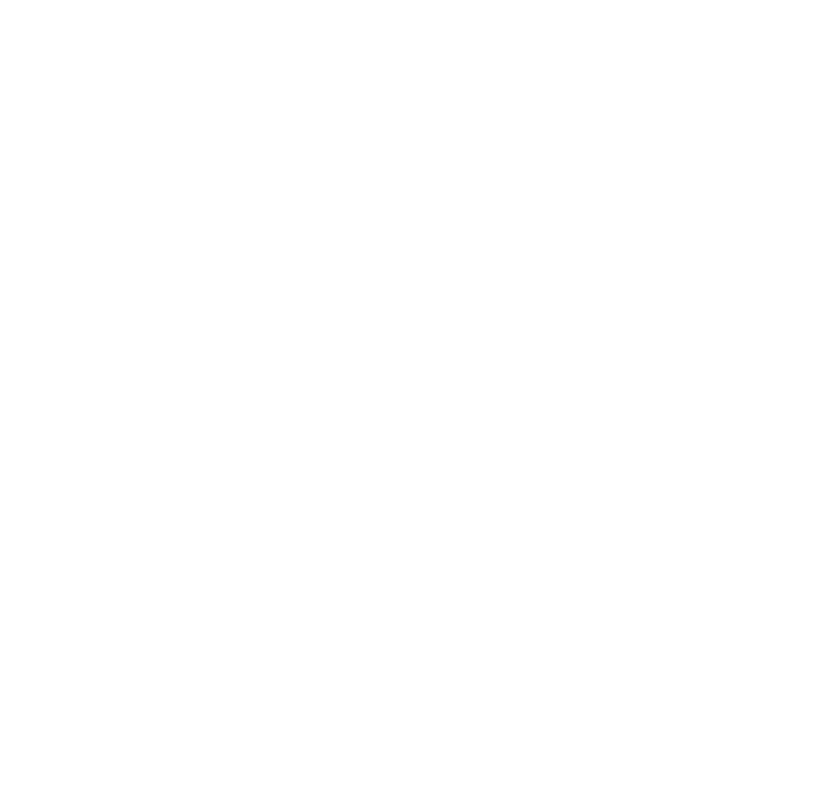
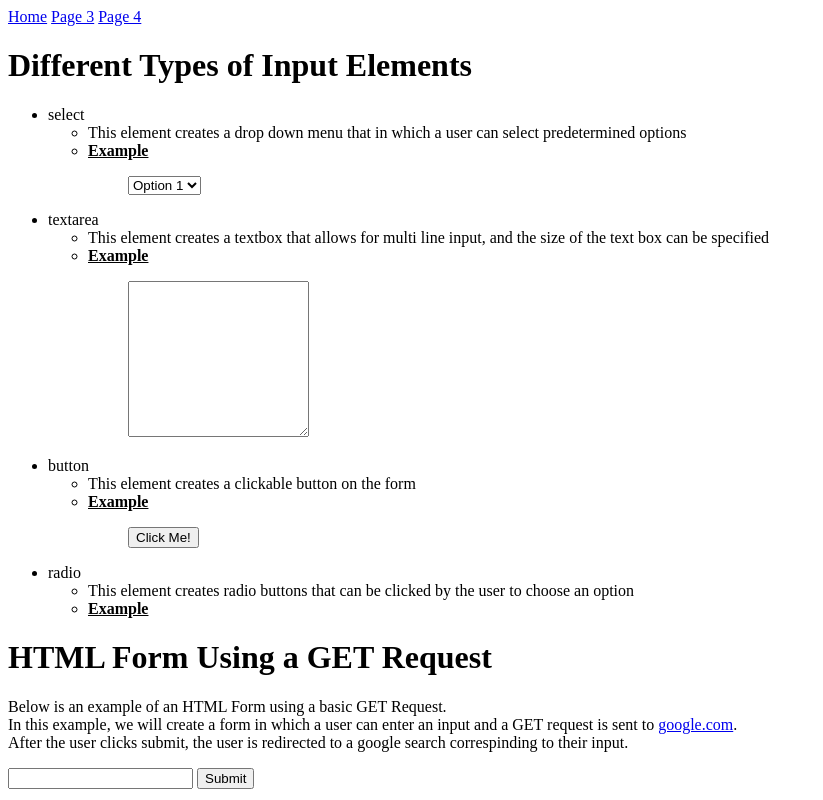
Before and after one commit to frogxdeliver/Project-1.5, a plain HTML site: page page2.html in a window 1280 px wide. Shown: the whole page, without its empty margins (0-823 px from the left). Drawn offline with Linux system fonts and the light colour scheme.

Commit message:
Add files via upload

```diff
--- a/index.html
+++ b/index.html
@@ -4,11 +4,45 @@
     <meta charset="UTF-8">
     <meta name="viewport" content="width=device-width, initial-scale=1.0">
     <meta http-equiv="X-UA-Compatible" content="ie=edge">
-    <title>Document</title>
+    <link rel="stylesheet" href="main.css" type="text/css">
+    <title>HTML Forms</title>
 </head>
 <body>
     <nav>
         <a href="page2.html">Page 2</a>
+        <a href="page3.html">Page 3</a>
+        <a href="page4.html">Page 4</a>
+
     </nav>
+
+<h1>HTML Forms</h1>
+<p>
+    HTML Forms are used to collect data from users who visit your website.
+    HTML allows for various different input types such as email, password, checkbox, etc.<br>
+    Below is an image that depicts an example of an HTML form.
+</p><br>
+
+<img src="https://www.arduino.cc/en/uploads/Guide/YunWebConfig.png" height=300px width= 300px>
+
+<p class="get">
+    An HTML Form allows you to make basic HTTP
+    (<span class="important">HyperText Transfer Protocol</span>) requests,
+     such as GET and POST.<br>
+    <h2>GET Request</h2>
+     A GET request is used to request data from a specified source.<br>
+     The request goes to a URL and has no body. <br>
+     Form parameters are attached at the end of the url as a query string.<br>
+</p>
+<p class="post">
+    <h2>POST Request</h2>
+     A POST request is used to send data to a server to create or update a resource. <br>
+     The data is stored in the body of the HTTP request.
+</p>
+
+
+
+
+
+
 </body>
 </html>
--- /dev/null
+++ b/main.css
@@ -0,0 +1,4 @@
+.important{
+    text-decoration: underline;
+    font-weight: bold;
+}
--- a/page2.html
+++ b/page2.html
@@ -0,0 +1,84 @@
+<!DOCTYPE html>
+<html lang="en">
+<head>
+    <meta charset="UTF-8">
+    <meta name="viewport" content="width=device-width, initial-scale=1.0">
+    <meta http-equiv="X-UA-Compatible" content="ie=edge">
+    <link href="main.css" rel="stylesheet" type="text/css">
+    <title>HTML Form Elements</title>
+</head>
+
+<body>
+        <nav>
+                <a href="index.html">Home</a>
+                <a href="page3.html">Page 3</a>
+                <a href="page4.html">Page 4</a>
+        </nav>
+        <h1>Different Types of Input Elements</h1>
+        <p>
+            <ul>
+                <li>select</li>
+                    <ul>
+                        <li>This element creates a drop down menu that in which a
+                             user can select predetermined options</li>
+                        <li class="important">Example</li>
+                        <blockquote><form method="GET">
+                                <select name="Options">
+                                    <option value="1">Option 1</option>
+                                    <option value="2">Option 2</option>
+                                    <option value="3">Option 3</option>
+                                </select>
+                        </form></blockquote>
+                    </ul>
+                <li>textarea</li>
+                    <ul>
+                        <li>This element creates a textbox that allows for multi line input,
+                             and the size of the text box can be specified </li>
+                        <li class="important">Example</li>
+                        <blockquote><form method="GET">
+                                    <textarea name="message" rows=10 columns=30></textarea>
+                        </form></blockquote>
+                    </ul>
+                <li>button</li>
+                    <ul>
+                        <li>This element creates a clickable button on the form</li>
+                    <li class="important">Example</li>
+                        <blockquote><form method="GET">
+                                    <button name="button">Click Me!</button>
+                        </form></blockquote>
+
+                    </ul>
+                <li>radio</li>
+                    <ul>
+                        <li>This element creates radio buttons that can be clicked by the user to choose an option</li>
+                        <li class="important">Example</li>
+                        <blockquote><form mehod="GET">
+                                    <radio name=
+                        </form></blockquote>
+                    </ul>
+
+
+
+            </ul>
+        </p>
+
+    <h1>HTML Form Using a GET Request</h1>
+    <p>
+        Below is an example of an HTML Form using a basic GET Request.<br>
+        In this example, we will create a form in which a user can enter an
+        input and a GET request is sent to <a href="google.com">google.com</a>. <br>
+
+        After the user clicks submit, the user is redirected to a google search correspinding to
+        their input.
+    </p>
+    <form method= "GET" action="https://google.com/search">
+        <input type="text" name=q>
+        <input type="submit">
+    </form>
+
+
+
+
+
+</body>
+</html>
```
